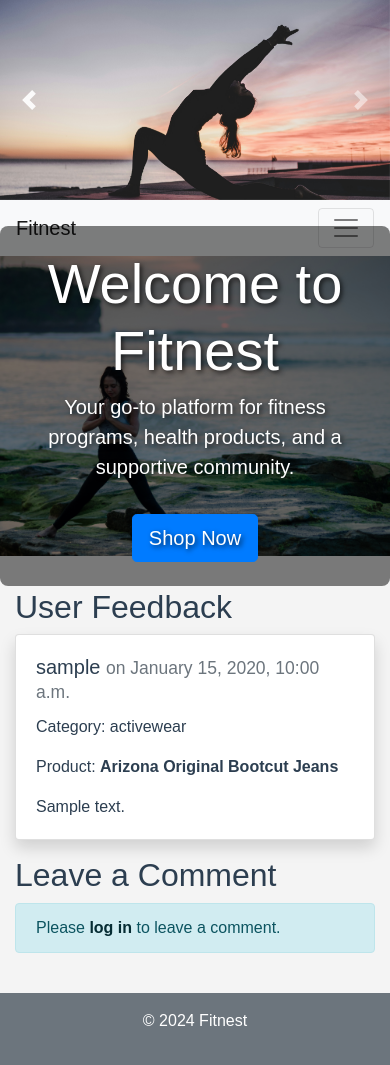
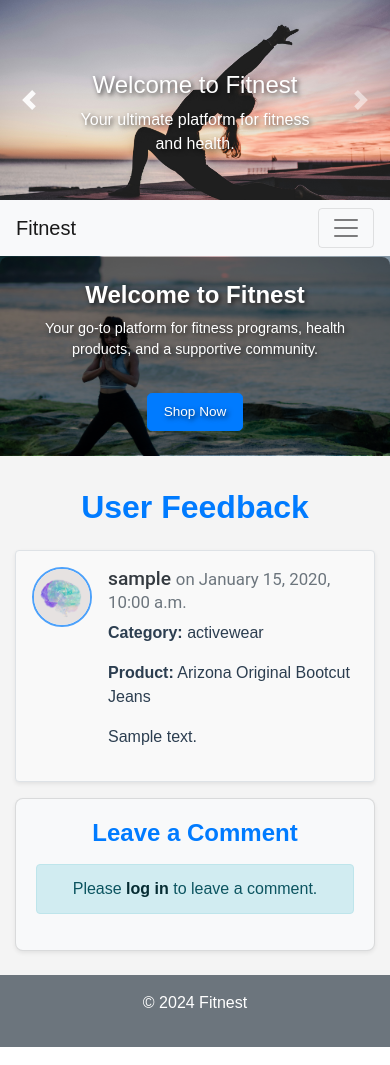
Before and after one commit to dickiegog/Project_5, a Django app: page / in a window 390 px wide. Run offline with Django 3.2, Linux system fonts and the light colour scheme; data comes from the database, SQL or seed files in the repository; tables that the repository leaves empty hold one stand-in row (values such as "Sample post").

Commit message:
Added styling for comments

```diff
--- a/home/templates/home/index.html
+++ b/home/templates/home/index.html
@@ -1,11 +1,12 @@
 {% extends "base.html" %}
+{% load static %}
 
 {% block title %}Homepage{% endblock %}
 
 {% block page_header %}
 <div class="jumbotron jumbotron-fluid text-white jumbotron-bg">
     <div class="container text-center">
-        <h1 class="display-4">Welcome to Fitnest</h1>
+        <h1 class="display-4 font-weight-bold">Welcome to Fitnest</h1>
         <p class="lead">Your go-to platform for fitness programs, health products, and a supportive community.</p>
         <a href="{% url 'products:product_catalog' %}" class="btn btn-primary btn-lg mt-3">Shop Now</a>
     </div>
@@ -16,40 +17,50 @@
 <div class="row">
     <!-- Left Column: Comments -->
     <div class="col-md-8">
-        <h2>User Feedback</h2>
+        <h2 class="mb-4 text-center text-primary font-weight-bold">User Feedback</h2>
         {% for comment in comments %}
-        <div class="card mb-3 shadow">
-            <div class="card-body">
-                <h5 class="card-title">
+        <div class="media border p-3 mb-3 shadow-sm rounded comment-media">
+            <img
+                src="{% static 'images/maxim-berg-vLfzJSGCU9c-unsplash.jpg' %}"
+                class="align-self-start mr-3 rounded-circle"
+                alt="User Avatar"
+                width="60"
+            >
+            <div class="media-body">
+                <h5 class="mt-0 text-dark">
                     {{ comment.user.username }}
                     <small class="text-muted">on {{ comment.created_at|date:"F j, Y, g:i a" }}</small>
                 </h5>
-                <p class="card-text">Category: {{ comment.category.name }}</p>
+                <p class="mt-2"><strong>Category:</strong> {{ comment.category.name }}</p>
                 {% if comment.product %}
-                <p class="card-text">Product: <strong>{{ comment.product.name }}</strong></p>
+                <p><strong>Product:</strong> {{ comment.product.name }}</p>
                 {% endif %}
-                <p class="card-text">{{ comment.content }}</p>
+                <p>{{ comment.content }}</p>
             </div>
         </div>
         {% empty %}
-        <p>No feedback yet. Be the first to share your thoughts!</p>
+        <p class="text-muted text-center">No feedback yet. Be the first to share your thoughts!</p>
         {% endfor %}
     </div>
 
     <!-- Right Column: Comment Form -->
     <div class="col-md-4">
-        <h2>Leave a Comment</h2>
+        <div class="card shadow-sm comment-form">
+            <div class="card-body">
+                <h2 class="card-title text-center text-primary font-weight-bold">Leave a Comment</h2>
                 {% if user.is_authenticated %}
-        <form method="post" class="border p-3 bg-light shadow">
+                <form method="post" class="mt-3">
                     {% csrf_token %}
                     {{ form.as_p }}
-            <button type="submit" class="btn btn-primary btn-block">Submit</button>
+                    <button type="submit" class="btn btn-primary btn-block mt-3">Submit</button>
                 </form>
                 {% else %}
-        <div class="alert alert-info" role="alert">
+                <div class="alert alert-info text-center mt-3" role="alert">
                     Please <a href="{% url 'account_login' %}" class="alert-link">log in</a> to leave a comment.
                 </div>
                 {% endif %}
             </div>
         </div>
+    </div>
+</div>
 {% endblock %}
--- a/static/css/styles.css
+++ b/static/css/styles.css
@@ -65,3 +65,89 @@ body {
     justify-content: center;
     align-items: center;
 }
+/* Comments Section Styling */
+
+/* Media object for individual comments */
+.comment-media {
+    border: 1px solid #e0e0e0;
+    border-radius: 0.5rem;
+    background-color: #f9f9f9;
+    transition: box-shadow 0.2s ease, transform 0.2s ease;
+}
+
+.comment-media:hover {
+    box-shadow: 0 4px 8px rgba(0, 0, 0, 0.15);
+    transform: translateY(-3px); /* Subtle lift on hover */
+}
+
+.comment-media img {
+    object-fit: cover;
+    border: 2px solid #4ca1fb;
+}
+
+.comment-media h5 {
+    font-family: 'Roboto', sans-serif; /* Complementary font */
+    font-size: 1.2rem;
+}
+
+/* Comment Form */
+.comment-form {
+    border-radius: 0.5rem;
+    background: #f8f9fa; /* Light gray for a clean look */
+}
+
+.comment-form h2.card-title {
+    font-family: 'Poppins', sans-serif;
+    font-size: 1.5rem;
+    margin-bottom: 1rem;
+}
+
+.comment-form input[type="text"],
+.comment-form textarea {
+    width: 100%; /* Fit within form */
+    border: 1px solid #ced4da;
+    border-radius: 0.25rem;
+    padding: 0.5rem;
+    box-shadow: none;
+}
+
+.comment-form textarea {
+    resize: none;
+    height: 100px; /* Fixed height for consistency */
+}
+
+.comment-form textarea:focus,
+.comment-form input[type="text"]:focus {
+    border-color: #479af3;
+    box-shadow: 0 0 5px rgba(0, 123, 255, 0.5);
+}
+
+@media (max-width: 576px) {
+    .jumbotron-bg {
+        height: 200px; /* Further reduce height for very small screens */
+    }
+
+    .jumbotron .container h1 {
+        font-size: 1.5rem; /* Scale down heading size */
+    }
+
+    .jumbotron .container p {
+        font-size: 0.9rem; /* Scale down paragraph size */
+    }
+
+    .jumbotron .container a {
+        font-size: 0.85rem; /* Scale down button text */
+        padding: 0.5rem 1rem;
+    }
+    .carousel-caption h1 {
+        font-size: 1.5rem; /* Adjust font size for smaller screens */
+    }
+
+    .carousel-caption p {
+        font-size: 1rem; /* Adjust paragraph font size */
+    }
+
+    .carousel-caption {
+        padding: 0.5rem; /* Reduce padding for smaller screens */
+    }
+}
--- a/templates/base.html
+++ b/templates/base.html
@@ -21,23 +21,23 @@
         <div class="carousel-inner">
           <div class="carousel-item active">
             <img src="{% static 'images/kike-vega-F2qh3yjz6Jk-unsplash.jpg' %}" class="d-block w-100" alt="First Slide">
-            <div class="carousel-caption d-none d-md-block">
-              <h1>Welcome to Fitnest</h1>
-              <p>Your ultimate platform for fitness and health.</p>
+            <div class="carousel-caption">
+              <h1 class="d-sm-block d-md-block">Welcome to Fitnest</h1>
+              <p class="d-sm-block d-md-block">Your ultimate platform for fitness and health.</p>
             </div>
           </div>
           <div class="carousel-item">
             <img src="{% static 'images/jared-rice-NTyBbu66_SI-unsplash.jpg' %}" class="d-block w-100" alt="Second Slide">
-            <div class="carousel-caption d-none d-md-block">
-              <h1>Shape Your Future</h1>
-              <p>Explore our programs and build your fitness journey.</p>
+            <div class="carousel-caption">
+              <h1 class="d-sm-block d-md-block">Shape Your Future</h1>
+              <p class="d-sm-block d-md-block">Explore our programs and build your fitness journey.</p>
             </div>
           </div>
           <div class="carousel-item">
             <img src="{% static 'images/danielle-cerullo-CQfNt66ttZM-unsplash.jpg' %}" class="d-block w-100" alt="Third Slide">
-            <div class="carousel-caption d-none d-md-block">
-              <h1>Join the Community</h1>
-              <p>Share your experiences and grow together.</p>
+            <div class="carousel-caption">
+              <h1 class="d-sm-block d-md-block">Join the Community</h1>
+              <p class="d-sm-block d-md-block">Share your experiences and grow together.</p>
             </div>
           </div>
         </div>
```
Also changed, not shown: static/images/maxim-berg-vLfzJSGCU9c-unsplash.jpg (added), 2 other files. Lines whose indentation alone changed are shown as unchanged.
